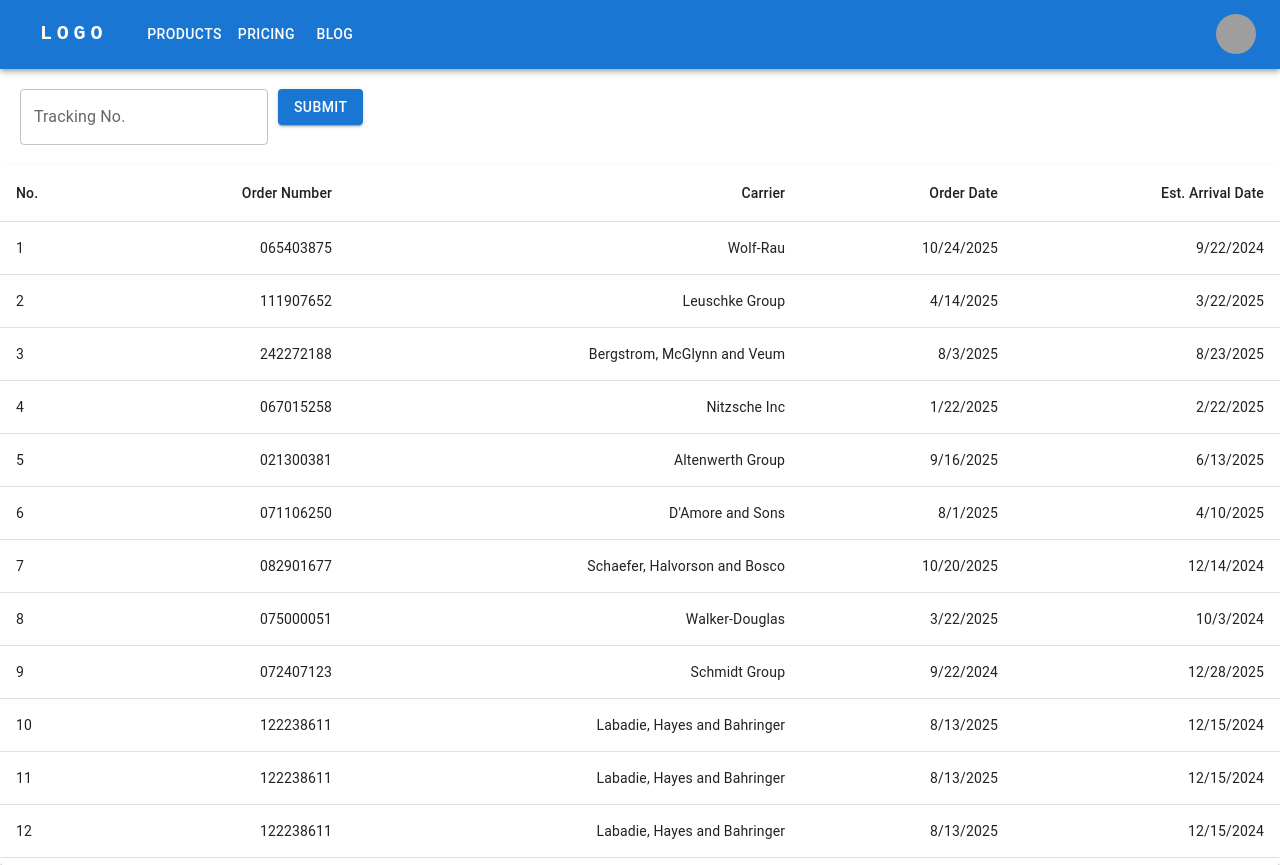
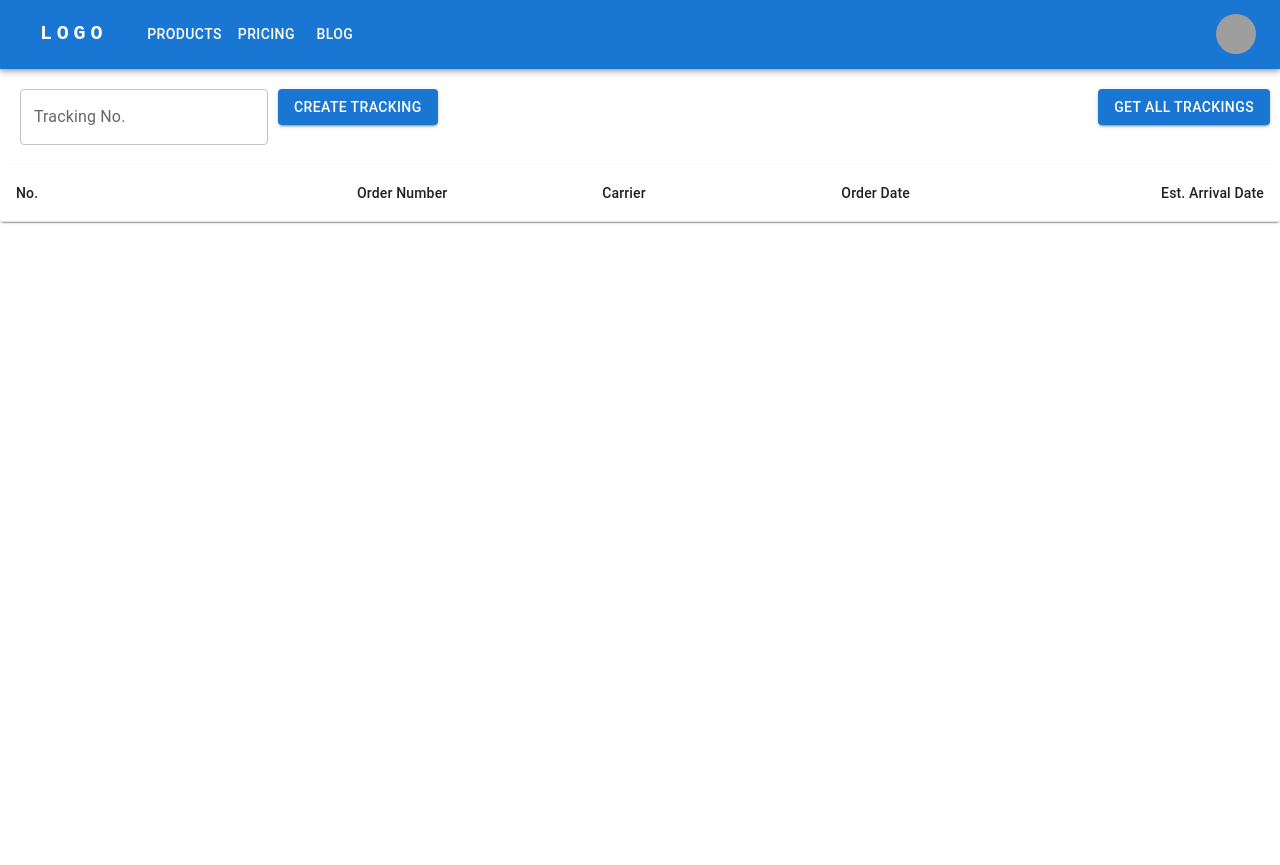
Before and after one commit to ihavedirt/MC-Shipment-Tracker, a Next.js app in the folder mc-shipment-tracker/: page / in a window 1280 px wide. After the commit the page ends 800 px from the top, so only its background shows below. Built offline with nearby package versions, Linux system fonts and the light colour scheme; grey boxes are pictures that could not be loaded; some icons are missing.

Commit message:
Added GET method to update trackings list. Hooked up table to the responses. DB

```diff
--- a/mc-shipment-tracker/src/app/_components/table.tsx
+++ b/mc-shipment-tracker/src/app/_components/table.tsx
@@ -9,19 +9,18 @@ import TableHead from '@mui/material/TableHead';
 import TableRow from '@mui/material/TableRow';
 import Paper from '@mui/material/Paper';
 
-type Row = {
-  id: number;
+export type TableRowData = {
+  id: number | string;
   order_number: string;
   carrier: string;
   order_date: string;
   est_arrival_date: string;
-}
+};
 
-//{ data }: { data: Row[] }
-export default function BasicTable() {
-  /*if (!data || data.length === 0) {
+export default function BasicTable({ data }: { data: TableRowData[] }) {
+  if (!data) {
     return <div>No data available</div>;
-  }*/
+  }
 
   return (
     <TableContainer component={Paper} sx={{ maxHeight: '700px' }}>
@@ -36,7 +35,7 @@ export default function BasicTable() {
           </TableRow>
         </TableHead>
         <TableBody>
-          {tableData.map((row) => (
+          {data.map((row) => (
             <TableRow
               key={row.id}
               sx={{ '&:last-child td, &:last-child th': { border: 0 } }}
--- a/mc-shipment-tracker/src/app/api/tracking/route.ts
+++ b/mc-shipment-tracker/src/app/api/tracking/route.ts
@@ -28,8 +28,40 @@ export async function POST(req: NextRequest) {
         }),
     });
 
+    // receive as text
     const text = await res.text();
 
+    // parse to json
     const data = JSON.parse(text);
+
     return NextResponse.json(data, { status: 200 });
 }
+
+// Get all trackings
+export async function GET() {
+    const base = process.env.TRACKINGMORE_BASE_URL + '/trackings/get';
+    const apiKey = process.env.TRACKINGMORE_API_KEY;
+
+    if (!base || !apiKey) {
+        return NextResponse.json({ error: 'Missing TrackingMore configuration' }, { status: 500 });
+    }
+
+    const url = new URL(base);
+
+    // fetch to aftership
+    const res = await fetch(url, {
+        method: 'GET',
+        headers: {
+            'Content-Type': 'application/json',
+            'Tracking-Api-Key': apiKey,
+        },
+    });
+
+    // receive as text
+    const text = await res.text();
+
+    // parse to json
+    const data = JSON.parse(text);
+
+    return NextResponse.json(data, { status: 200 });
+}
--- a/mc-shipment-tracker/src/app/page.tsx
+++ b/mc-shipment-tracker/src/app/page.tsx
@@ -1,15 +1,16 @@
 'use client'
 
-import BasicTable from './_components/table'
+import BasicTable, { TableRowData }  from './_components/table'
 import { Button, TextField } from '@mui/material';
 import { useState } from 'react';
 
 export default function Home() {
   const [currentTrackingNumber, setCurrentTrackingNumber] = useState("");
-  const [tableData, setTableData] = useState("");
+  const [tableData, setTableData] = useState<TableRowData[]>([]);
 
 
   async function sendTrackingNumber(trackingNumber: string) {
+    try{
       const res = await fetch("/api/tracking", {
         method: "POST",
         headers: {
@@ -18,9 +19,55 @@ export default function Home() {
         body: JSON.stringify({ trackingNumber }),
       });
 
-    const data = await res.json();
-    console.log(data);
-    setTableData(data);
+      const response = await res.json();
+      console.log(response);
+
+      // convert data to TableRowData[]
+      const rows: TableRowData[] = response.data.map(
+        (item: any, index: number) => ({
+          id: index + 1,
+          order_number: item.tracking_number ?? 'N/A',
+          carrier: item.carrier_code ?? 'N/A',
+          order_date: item.created_at ? new Date(item.created_at).toLocaleDateString() : 'N/A',
+          est_arrival_date: item.expected_delivery ? new Date(item.expected_delivery).toLocaleDateString() : 'N/A',
+        })
+      )
+
+      setTableData(rows);
+    }
+    catch(e) {
+      console.error(e);
+    }
+  }
+
+  async function fetchAllTrackings() {
+    try{
+      const res = await fetch("/api/tracking", {
+        method: "GET",
+        headers: {
+          "Content-Type": "application/json",
+        },
+      });
+
+      const response = await res.json();
+      console.log(response);
+
+      // convert data to TableRowData[]
+      const rows: TableRowData[] = response.data.map(
+        (item: any, index: number) => ({
+          id: index + 1,
+          order_number: item.tracking_number ?? 'N/A',
+          carrier: item.carrier_code ?? 'N/A',
+          order_date: item.created_at ? new Date(item.created_at).toLocaleDateString() : 'N/A',
+          est_arrival_date: item.expected_delivery ? new Date(item.expected_delivery).toLocaleDateString() : 'N/A',
+        })
+      )
+
+      setTableData(rows);
+    }
+    catch(e) {
+      console.error(e);
+    }
   }
 
   return (
@@ -37,11 +84,19 @@ export default function Home() {
           onClick={() => sendTrackingNumber(currentTrackingNumber)}
           style={{ marginLeft: '10px' }}
         >
-          Submit
+          Create Tracking
+        </Button>
+
+        <Button
+          variant='contained'
+          onClick={() => fetchAllTrackings()}
+          style={{ marginRight: '10px', float: 'right' }}
+        >
+          Get all Trackings
         </Button>
       </div>
       <div style={{ marginTop: '20px' }}>
-        <BasicTable/>
+        <BasicTable data={tableData} />
       </div>
     </div>
   );
```
Lines whose indentation alone changed are shown as unchanged.
